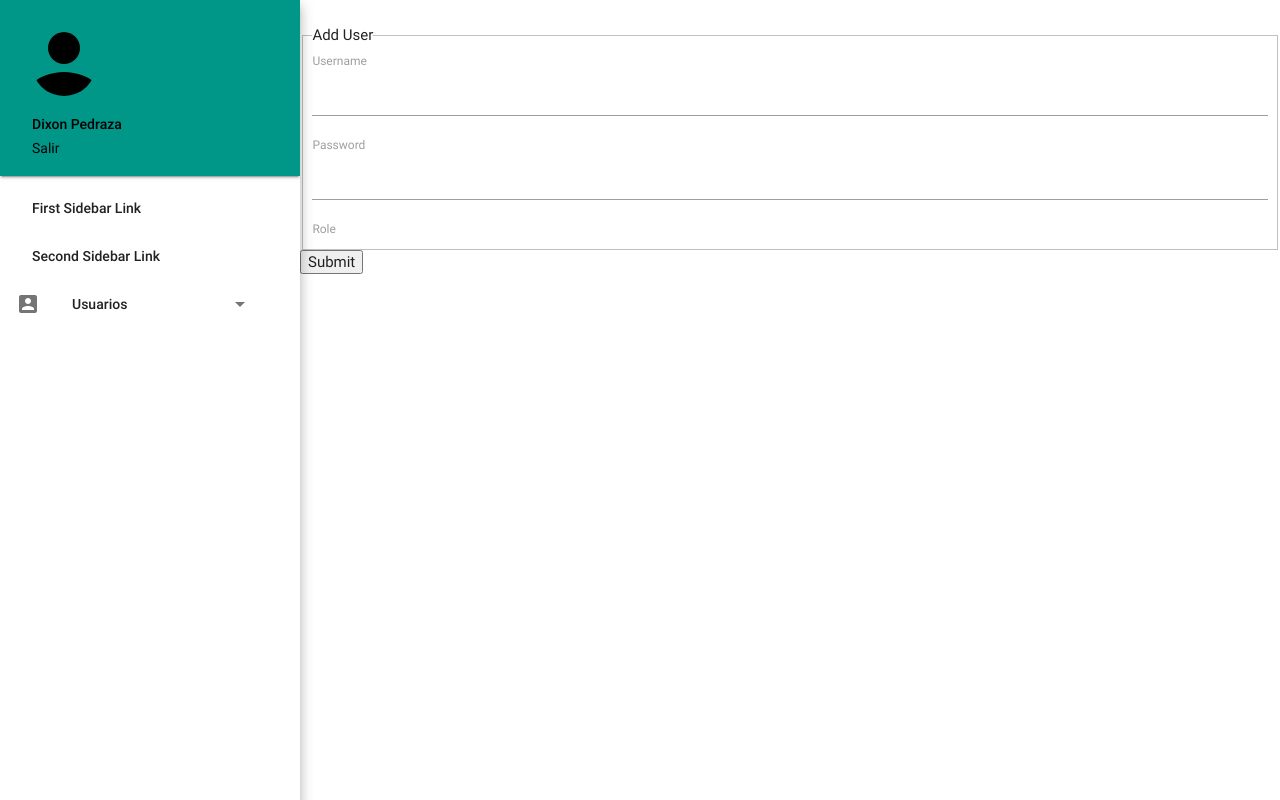
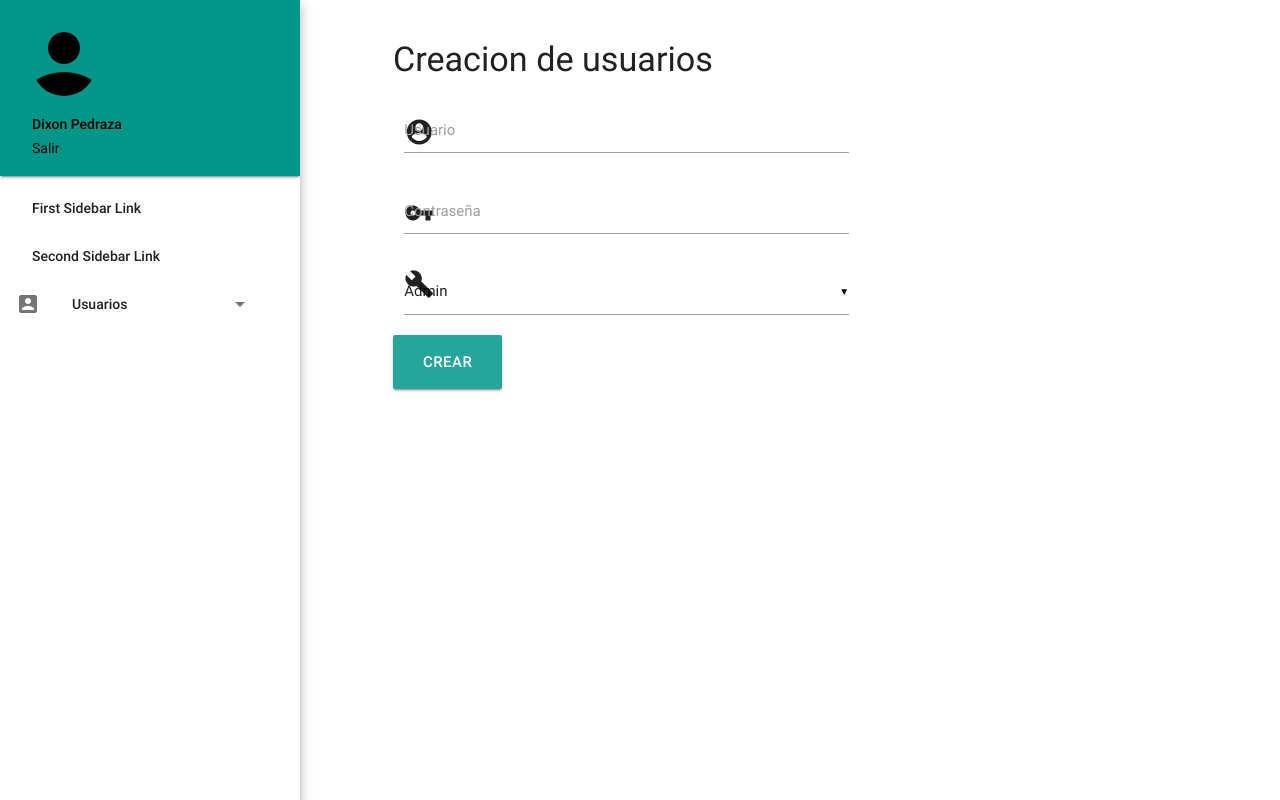
Before and after one commit to pedrazadixon/cakephp_materializecss, a CakePHP app: the page made by app/View/Users/agregar.ctp in a window 1280 px wide. Run offline with PHP 8.4 and a stand-in for CakePHP, Linux system fonts and the light colour scheme; the template is opened without the code that fills it, so the values that code supplies are empty; form fields are guessed from the names that the template uses; some libraries are stand-ins or nearby versions.

Commit message:
vista crear/agregar usuarios material desing

```diff
--- a/app/View/Users/agregar.ctp
+++ b/app/View/Users/agregar.ctp
@@ -1,15 +1,37 @@
-<div class="users form">
-<?php echo $this->Form->create('User'); ?>
-    <fieldset>
-        <legend><?php echo __('Add User'); ?></legend>
-        <?php echo $this->Form->input('username');
-        echo $this->Form->input('password');
-        echo $this->Form->input('role', array(
-            'options' => array('admin' => 'Admin', 'author' => 'Author')
-        ));
-    ?>
-    </fieldset>
-<?php echo $this->Form->end(__('Submit')); ?>
+
+<div class="row">
+  <div class="col s6 offset-s1">
+
+    <h4>Creacion de usuarios</h4>
+    <?php echo $this->Form->create('User'); ?>
+
+      <div class="input-field col s12">
+      <i class="material-icons prefix" style="padding-top: 10px;">account_circle</i>
+        <?php echo $this->Form->input('username', array('label' => 'Usuario' , 'div'=>false , 'class' => 'validate')); ?>
+      </div>
+
+      <div class="input-field col s12">
+      <i class="material-icons prefix" style="padding-top: 10px;">vpn_key</i>
+        <?php echo $this->Form->input('password' , array('label' => 'Contraseña' , 'type' => 'password' , 'div'=>false , 'class' => 'validate')); ?>
+      </div>
+
+      <div class="input-field col s12">
+        <i class="material-icons prefix">build</i>
+            <?php echo $this->Form->input('', array(
+                      'options' => array('admin' => 'Admin', 'author' => 'Author'),
+                      'div'=>false)); ?>
+      </div>
+
+      <div class="" style="font-weight: 500;">
+        <button type="submit" class="white-text btn-large">Crear</button>
+      </div>
+
+    <?php echo $this->Form->end(); ?>
+  </div>
 </div>
 
-<?php
+<script>
+$(document).ready(function() {
+  $('select').material_select();
+});
+</script>
```
